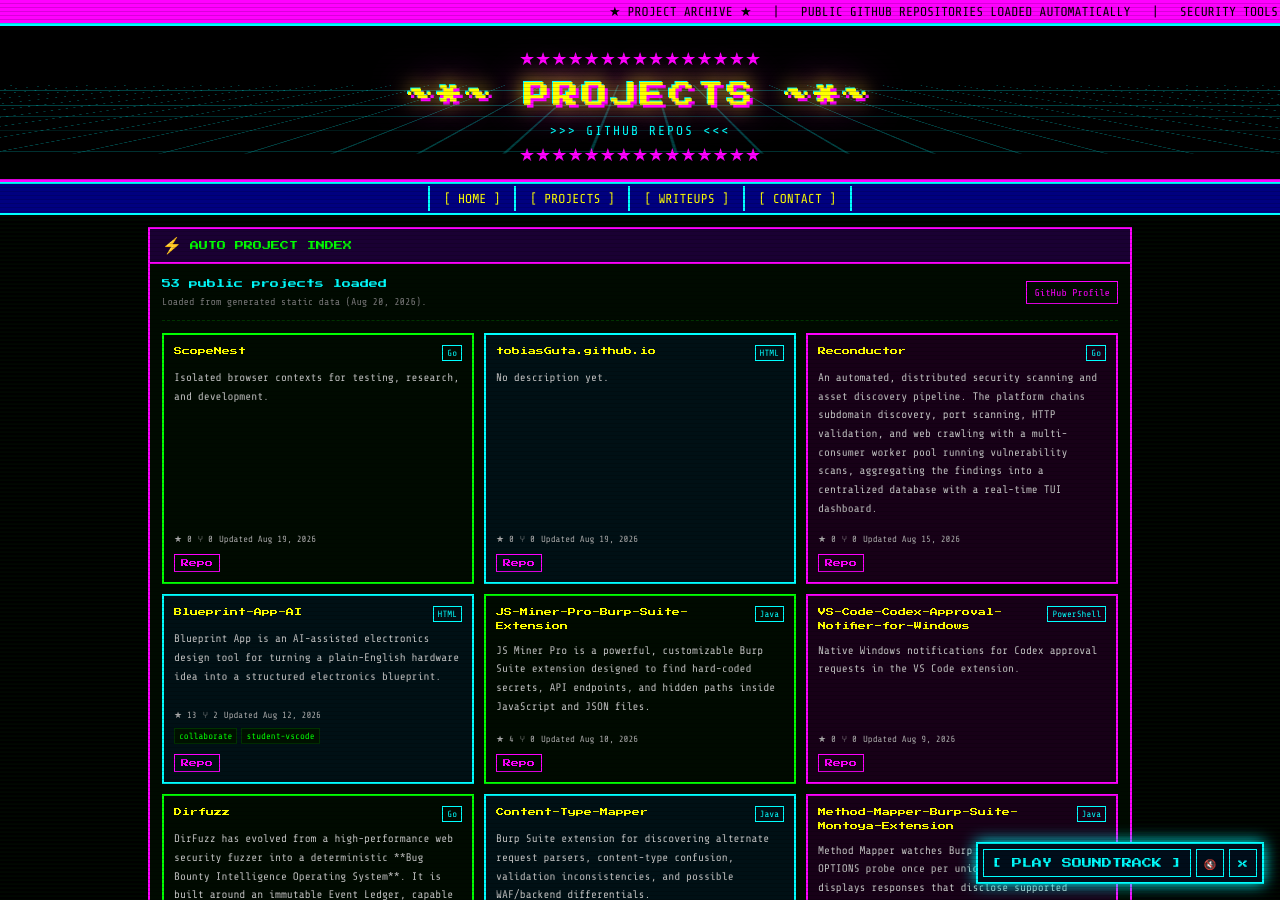
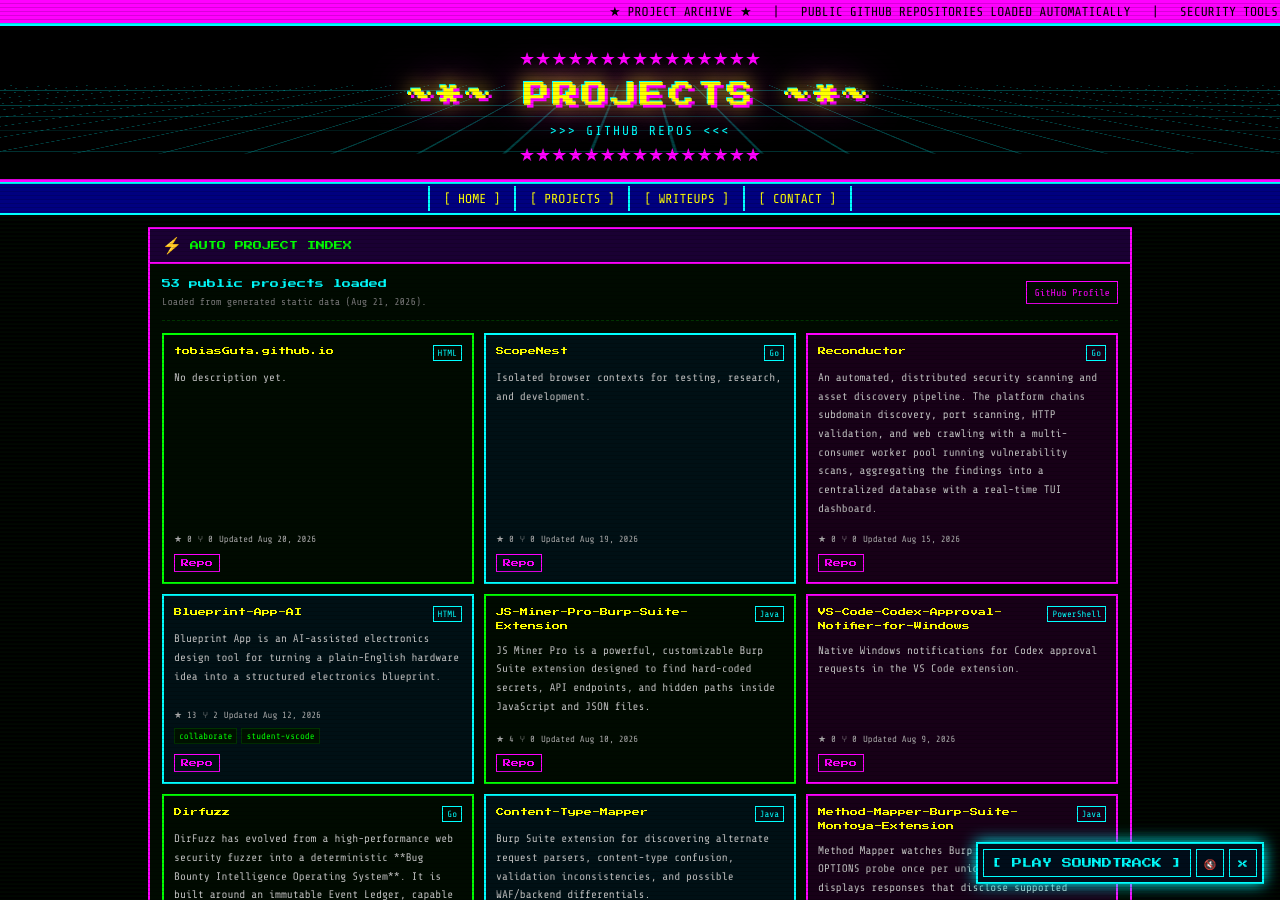
Before and after one commit to tobiasGuta/tobiasGuta.github.io, a Jekyll site: the page built from projects.html, in a window 1280 px wide and 900 px high. Built offline with Jekyll 4.4.1, drawn with Linux system fonts in a browser that asks for light colours; part of the change alters nothing that is shown.

```diff
--- a/assets/data/projects.json
+++ b/assets/data/projects.json
@@ -1,8 +1,21 @@
 {
   "owner": "tobiasGuta",
   "source": "github_api",
-  "generated_at": "2026-08-20T08:55:18.215602+00:00",
+  "generated_at": "2026-08-21T08:56:38.323795+00:00",
   "projects": [
+    {
+      "name": "tobiasGuta.github.io",
+      "description": null,
+      "html_url": "https://github.com/tobiasGuta/tobiasGuta.github.io",
+      "homepage": null,
+      "language": "HTML",
+      "topics": [],
+      "stargazers_count": 0,
+      "forks_count": 0,
+      "updated_at": "2026-08-20T20:33:01Z",
+      "fork": false,
+      "archived": false
+    },
     {
       "name": "ScopeNest",
       "description": "Isolated browser contexts for testing, research, and development.",
@@ -13,19 +26,6 @@
       "stargazers_count": 0,
       "forks_count": 0,
       "updated_at": "2026-08-19T17:16:05Z",
-      "fork": false,
-      "archived": false
-    },
-    {
-      "name": "tobiasGuta.github.io",
-      "description": null,
-      "html_url": "https://github.com/tobiasGuta/tobiasGuta.github.io",
-      "homepage": null,
-      "language": "HTML",
-      "topics": [],
-      "stargazers_count": 0,
-      "forks_count": 0,
-      "updated_at": "2026-08-19T08:53:41Z",
       "fork": false,
       "archived": false
     },
```
